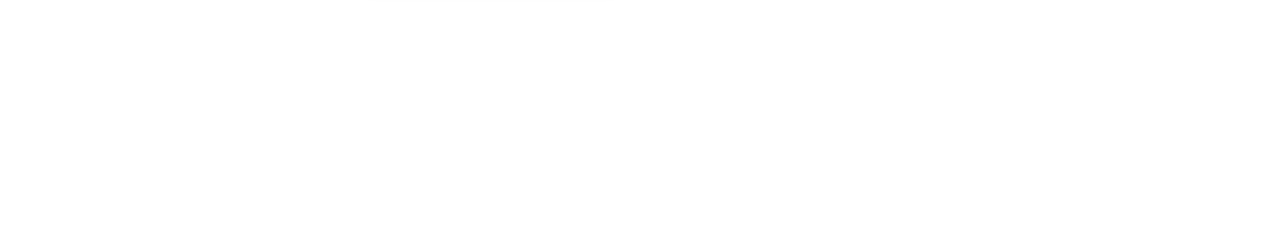
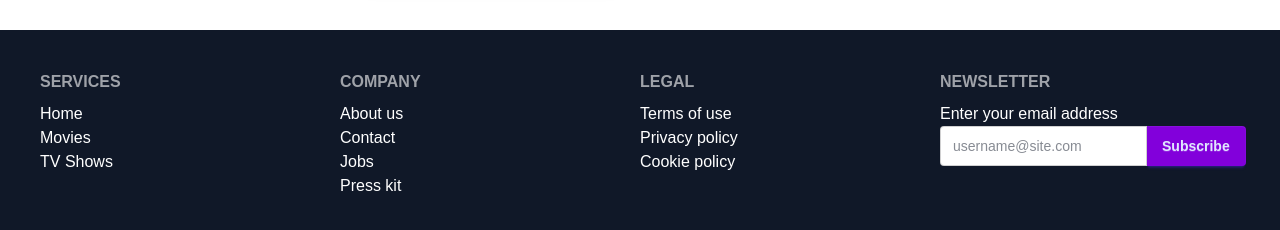
Before and after one commit to tfshorifulislam/Movie-Fllix, a React (Vite) app: page / in a window 1280 px wide. Shown: the part 2445-2675 px from the top of the page. Before the commit the page ends 2411 px from the top, so only its background shows below. Built offline with nearby package versions, Linux system fonts and the light colour scheme.

Commit message:
footer section add

```diff
--- a/src/App.jsx
+++ b/src/App.jsx
@@ -6,6 +6,7 @@
 import MovieSection from './Components/MovieSection/MovieSection'
 import TvShowsSection from './Components/TvShowsSection/TvShowsSection'
 import SelectCarts from './Components/SelectCarts/SelectCarts'
+import Footer from './Components/Footer/Footer'
 
 
 const data = async () => {
@@ -17,6 +18,7 @@
 
 function App() {
 
+  const menuItems = ['Home', 'Movies', 'TV Shows']
   const [section, setSection] = useState('Home')
   const [cartsData, setCartsData] = useState([])
   const [selectCarts, setSelectedCart] = useState(false)
@@ -24,12 +26,14 @@
   // console.log(selectCarts)
   return (
     <div className='max-w-480'>
-      <Hero section={section} setSection={setSection} setSelectedCart={setSelectedCart} />
+      <Hero menuItems={menuItems} section={section} setSection={setSection} setSelectedCart={setSelectedCart} />
 
       {!selectCarts && section === 'Home' && <MovieData movieDataRes={movieDataRes} cartsData={cartsData} setCartsData={setCartsData} selectCarts={selectCarts} setSelectedCart={setSelectedCart} />}
       {!selectCarts && section === 'Movies' && <MovieSection setSection={setSection} />}
       {!selectCarts && section === 'TV Shows' && <TvShowsSection setSection={setSection} />}
       {selectCarts === true && <SelectCarts cartsData={cartsData} setSection={setSection} setSelectedCart={setSelectedCart} />}
+
+      <Footer menuItems={menuItems} />
 
 
     </div>
--- /dev/null
+++ b/src/Components/Footer/Footer.jsx
@@ -0,0 +1,44 @@
+import React from 'react';
+
+const Footer = ({ menuItems }) => {
+    return (
+        <div className=' bg-gray-900'>
+            <footer className="grid grid-cols-1 md:grid-cols-2 lg:grid-cols-4 space-y-14 text-white mt-16 p-10">
+                <nav className='flex flex-col'>
+                    <h6 className="footer-title">Services</h6>
+                    {
+                        menuItems.map(i => <a className='link link-hover flex flex-col' key={i}>{i}</a>)
+                    }
+                </nav>
+                <nav className='flex flex-col'>
+                    <h6 className="footer-title">Company</h6>
+                    <a className="link link-hover">About us</a>
+                    <a className="link link-hover">Contact</a>
+                    <a className="link link-hover">Jobs</a>
+                    <a className="link link-hover">Press kit</a>
+                </nav>
+                <nav className='flex flex-col'>
+                    <h6 className="footer-title">Legal</h6>
+                    <a className="link link-hover">Terms of use</a>
+                    <a className="link link-hover">Privacy policy</a>
+                    <a className="link link-hover">Cookie policy</a>
+                </nav>
+                <form>
+                    <h6 className="footer-title">Newsletter</h6>
+                    <fieldset className="w-80">
+                        <label>Enter your email address</label>
+                        <div className="join">
+                            <input
+                                type="text"
+                                placeholder="username@site.com"
+                                className="input input-bordered join-item text-gray-900 shadow-none" />
+                            <button className="btn btn-primary join-item bg-purple-700 border-none">Subscribe</button>
+                        </div>
+                    </fieldset>
+                </form>
+            </footer>
+        </div>
+    );
+};
+
+export default Footer;
--- a/src/Components/Hero/Hero.jsx
+++ b/src/Components/Hero/Hero.jsx
@@ -1,13 +1,13 @@
 import React from 'react';
 import bg from '../../assets/hero-bg.jpg'
 import NavBar from '../Navbar/NavBar';
-const Hero = ({section, setSection, setSelectedCart}) => {
+const Hero = ({section, setSection, setSelectedCart, menuItems}) => {
     return (
         <div>
             <div className='w-full h-screen relative'
                 style={{ backgroundImage: `url(${bg})` }}>
                 <div className='z-20 relative'>
-                     <NavBar section={section} setSection={setSection} setSelectedCart={setSelectedCart} />
+                     <NavBar menuItems={menuItems} section={section} setSection={setSection} setSelectedCart={setSelectedCart} />
                 </div>
                 <div className="absolute z-10 inset-0 bg-black/50   flex flex-col justify-center items-center">
                     <h1 className='text-white text-center font-bold md:font-black text-4xl md:text-7xl md:leading-20 rounded-2xl md:rounded-4xl mt-20 md:mt-0'>
--- a/src/Components/Navbar/NavBar.jsx
+++ b/src/Components/Navbar/NavBar.jsx
@@ -3,9 +3,8 @@
 import { IoMenu } from "react-icons/io5";
 import OpenMenu from '../OpenMenu/OpenMenu';
 
-const NavBar = ({ section, setSection, setSelectedCart }) => {
+const NavBar = ({ section, setSection, setSelectedCart, menuItems }) => {
 
-    const menuItems = ['Home', 'Movies', 'TV Shows']
     const [openMenu, setOpenMenu] = useState(false);
 
     const handleMenu = (item) => {
```
